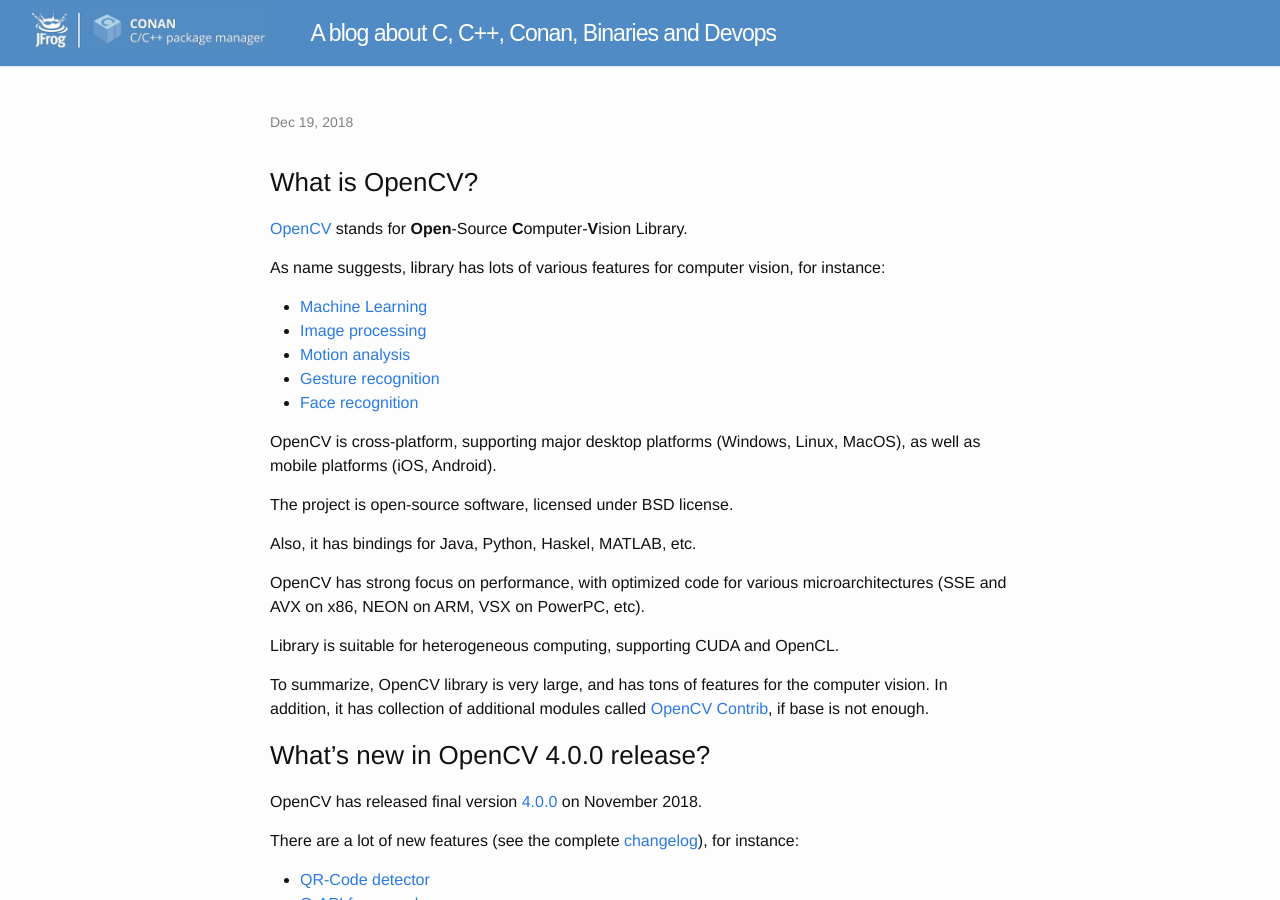
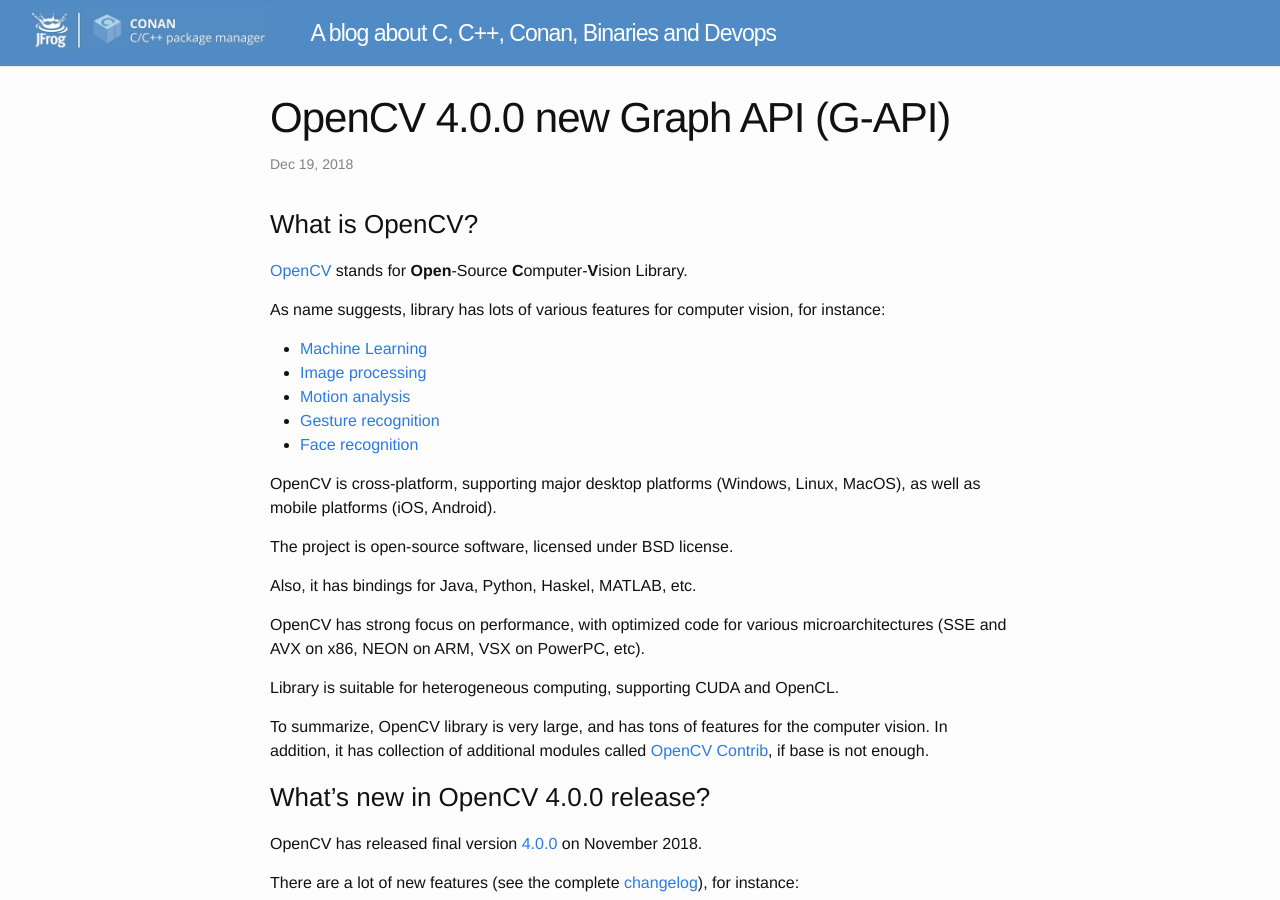
Before and after one commit to conan-io/conan-io.github.io, a Jekyll site: the page built from _posts/2018-12-19-New-OpenCV-release-4-0.markdown, in a window 1280 px wide and 900 px high. Built offline with Jekyll 4.4.1, drawn with Linux system fonts in a browser that asks for light colours; our own code applies the rules of GitHub Pages for plain Markdown files; comment, search, counter and statistics services are not loaded.

Commit message:
fixed title

```diff
--- a/_posts/2018-12-19-New-OpenCV-release-4-0.markdown
+++ b/_posts/2018-12-19-New-OpenCV-release-4-0.markdown
@@ -1,7 +1,7 @@
 ---
 layout: post
 comments: false
-title: OpenCV 4.0.0: new Graph API (G-API)
+title: OpenCV 4.0.0 new Graph API (G-API)
 description: OpenCV has released new 4.0.0 version, which introduces new feature called G-API
 ---
 
```
